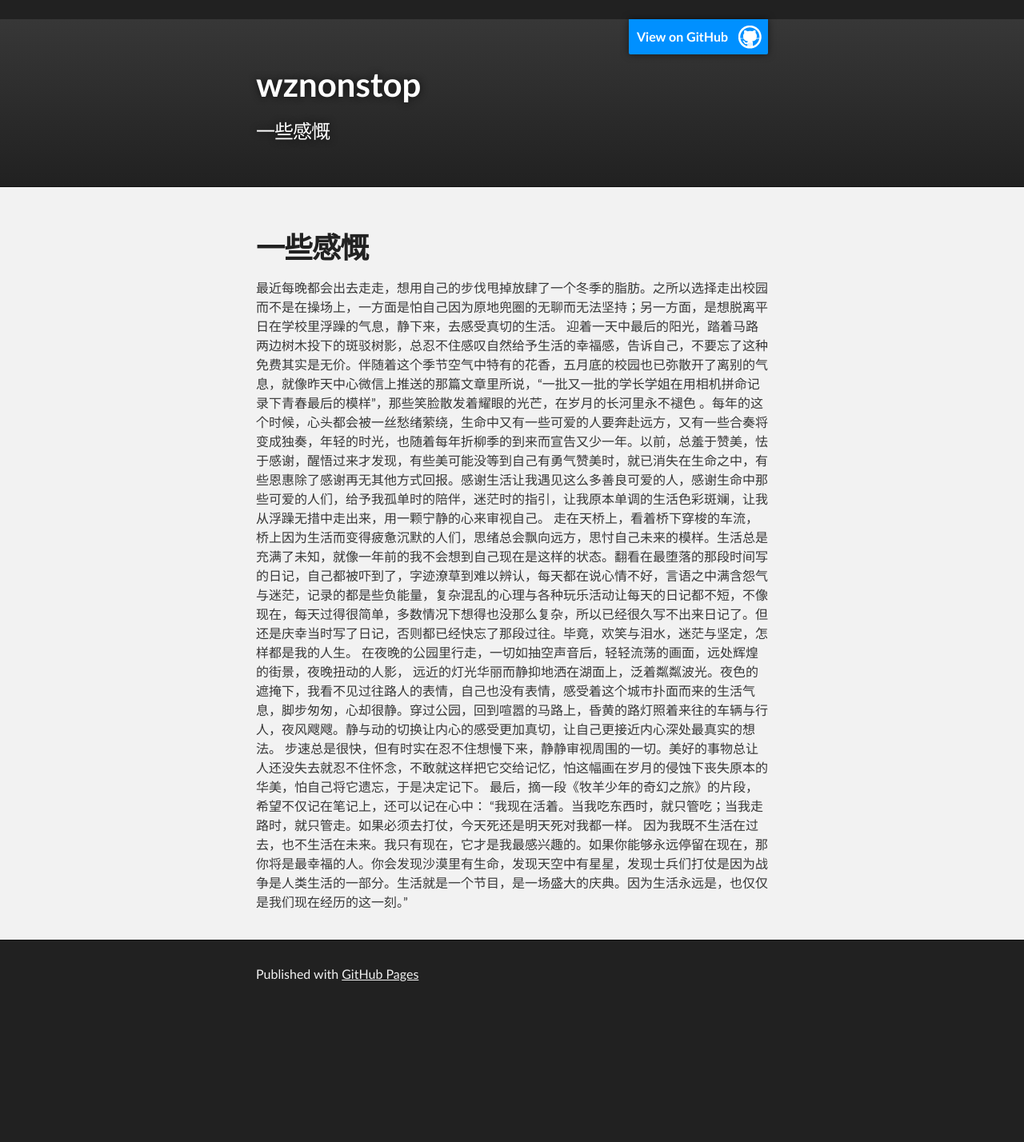
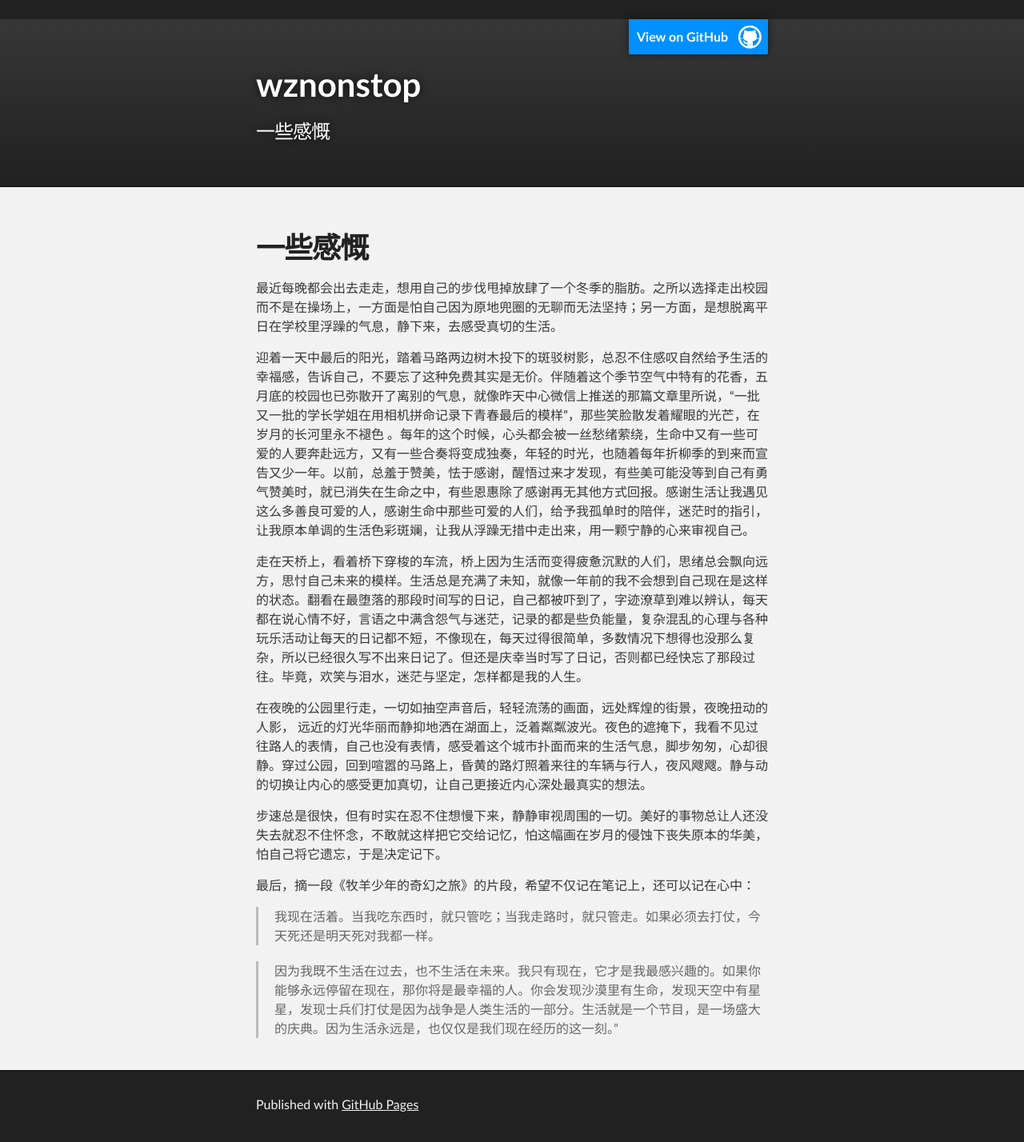
Before and after one commit to wznonstop/wznonstop.github.io, a Jekyll site: the page built from _posts/2015-05-23-一些感慨.md, in a window 1280 px wide. Shown: the whole page at 80% size. Built offline with Jekyll 4.4.1, drawn with Linux system fonts in a browser that asks for light colours; before the commit the page ends 1265 px from its top, so only the background shows below that.

```diff
--- a/_posts/2015-05-23-一些感慨.md
+++ b/_posts/2015-05-23-一些感慨.md
@@ -4,10 +4,17 @@ title: 一些感慨
 ---
 #一些感慨
 最近每晚都会出去走走，想用自己的步伐甩掉放肆了一个冬季的脂肪。之所以选择走出校园而不是在操场上，一方面是怕自己因为原地兜圈的无聊而无法坚持；另一方面，是想脱离平日在学校里浮躁的气息，静下来，去感受真切的生活。
+
 迎着一天中最后的阳光，踏着马路两边树木投下的斑驳树影，总忍不住感叹自然给予生活的幸福感，告诉自己，不要忘了这种免费其实是无价。伴随着这个季节空气中特有的花香，五月底的校园也已弥散开了离别的气息，就像昨天中心微信上推送的那篇文章里所说，“一批又一批的学长学姐在用相机拼命记录下青春最后的模样”，那些笑脸散发着耀眼的光芒，在岁月的长河里永不褪色 。每年的这个时候，心头都会被一丝愁绪萦绕，生命中又有一些可爱的人要奔赴远方，又有一些合奏将变成独奏，年轻的时光，也随着每年折柳季的到来而宣告又少一年。以前，总羞于赞美，怯于感谢，醒悟过来才发现，有些美可能没等到自己有勇气赞美时，就已消失在生命之中，有些恩惠除了感谢再无其他方式回报。感谢生活让我遇见这么多善良可爱的人，感谢生命中那些可爱的人们，给予我孤单时的陪伴，迷茫时的指引，让我原本单调的生活色彩斑斓，让我从浮躁无措中走出来，用一颗宁静的心来审视自己。
+
 走在天桥上，看着桥下穿梭的车流，桥上因为生活而变得疲惫沉默的人们，思绪总会飘向远方，思忖自己未来的模样。生活总是充满了未知，就像一年前的我不会想到自己现在是这样的状态。翻看在最堕落的那段时间写的日记，自己都被吓到了，字迹潦草到难以辨认，每天都在说心情不好，言语之中满含怨气与迷茫，记录的都是些负能量，复杂混乱的心理与各种玩乐活动让每天的日记都不短，不像现在，每天过得很简单，多数情况下想得也没那么复杂，所以已经很久写不出来日记了。但还是庆幸当时写了日记，否则都已经快忘了那段过往。毕竟，欢笑与泪水，迷茫与坚定，怎样都是我的人生。
+
 在夜晚的公园里行走，一切如抽空声音后，轻轻流荡的画面，远处辉煌的街景，夜晚扭动的人影， 远近的灯光华丽而静抑地洒在湖面上，泛着粼粼波光。夜色的遮掩下，我看不见过往路人的表情，自己也没有表情，感受着这个城市扑面而来的生活气息，脚步匆匆，心却很静。穿过公园，回到喧嚣的马路上，昏黄的路灯照着来往的车辆与行人，夜风飕飕。静与动的切换让内心的感受更加真切，让自己更接近内心深处最真实的想法。
+
 步速总是很快，但有时实在忍不住想慢下来，静静审视周围的一切。美好的事物总让人还没失去就忍不住怀念，不敢就这样把它交给记忆，怕这幅画在岁月的侵蚀下丧失原本的华美，怕自己将它遗忘，于是决定记下。
+
 最后，摘一段《牧羊少年的奇幻之旅》的片段，希望不仅记在笔记上，还可以记在心中：
-“我现在活着。当我吃东西时，就只管吃；当我走路时，就只管走。如果必须去打仗，今天死还是明天死对我都一样。
-因为我既不生活在过去，也不生活在未来。我只有现在，它才是我最感兴趣的。如果你能够永远停留在现在，那你将是最幸福的人。你会发现沙漠里有生命，发现天空中有星星，发现士兵们打仗是因为战争是人类生活的一部分。生活就是一个节目，是一场盛大的庆典。因为生活永远是，也仅仅是我们现在经历的这一刻。”
+
+>我现在活着。当我吃东西时，就只管吃；当我走路时，就只管走。如果必须去打仗，今天死还是明天死对我都一样。
+
+>因为我既不生活在过去，也不生活在未来。我只有现在，它才是我最感兴趣的。如果你能够永远停留在现在，那你将是最幸福的人。你会发现沙漠里有生命，发现天空中有星星，发现士兵们打仗是因为战争是人类生活的一部分。生活就是一个节目，是一场盛大的庆典。因为生活永远是，也仅仅是我们现在经历的这一刻。”
```
